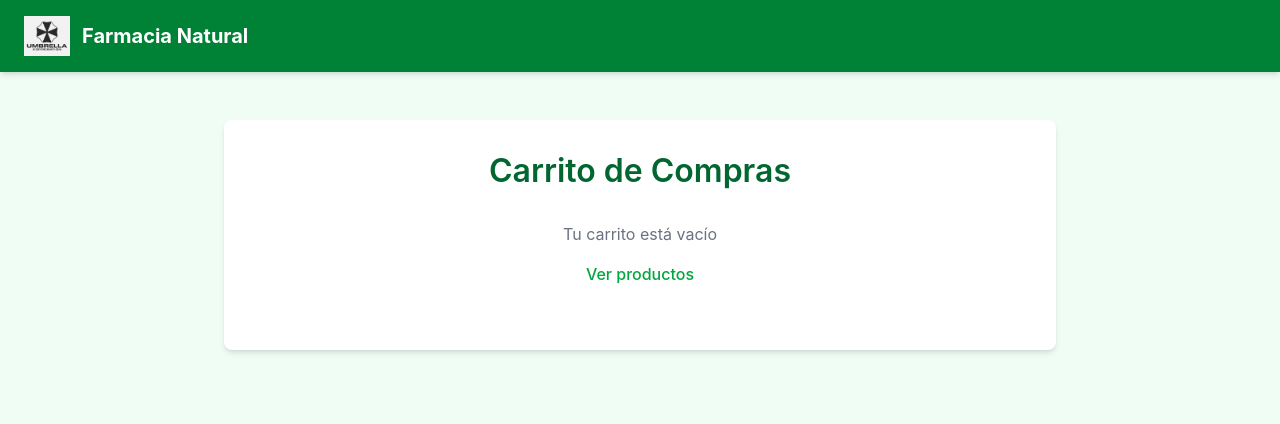
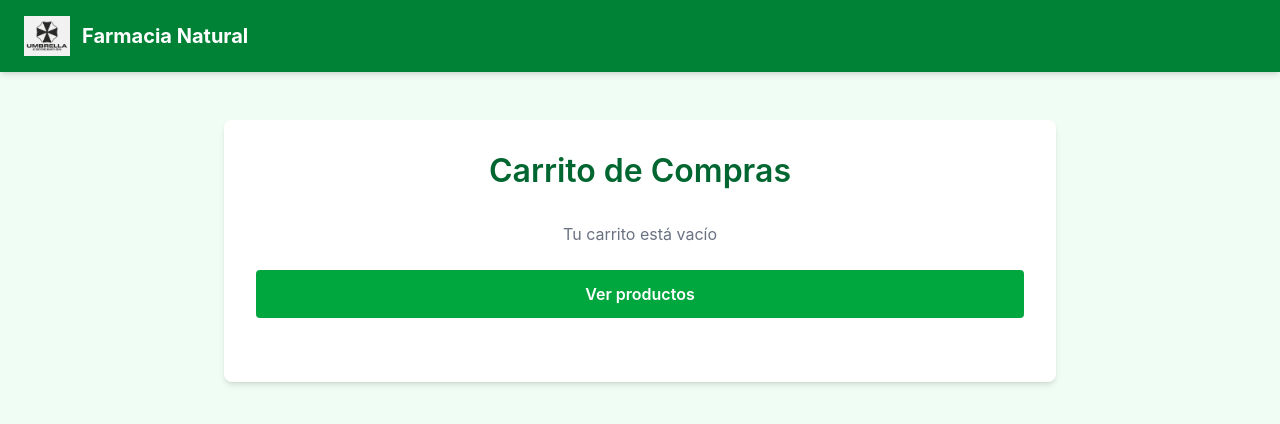
Before and after one commit to CarlosBatre/SpringBooster-Catedra, a React (Create React App) app: page /cart in a window 1280 px wide. Shown: the top 424 px of the page. Built offline with nearby package versions, Linux system fonts and the light colour scheme; sample sign-in values are in the browser's storage; the HTML template or start-up script is replaced by a standard one.

Commit message:
Update Cart.jsx

```diff
--- a/src/components/pages/Cart.jsx
+++ b/src/components/pages/Cart.jsx
@@ -1,6 +1,6 @@
 import React, { useState, useEffect } from 'react';
 import { useNavigate } from 'react-router-dom';
-import img from '../../img/logo_umbrella.png'; // Asegúrate que esta ruta es correcta
+import img from '../../img/logo_umbrella.png';
 
 const Cart = () => {
   const [cartItems, setCartItems] = useState(() => {
@@ -14,18 +14,8 @@ const Cart = () => {
     localStorage.setItem('cart', JSON.stringify(cartItems));
   }, [cartItems]);
 
-  useEffect(() => {
-    const handleStorageChange = () => {
-      const updatedCart = localStorage.getItem('cart');
-      setCartItems(updatedCart ? JSON.parse(updatedCart) : []);
-    };
-
-    window.addEventListener('storage', handleStorageChange);
-    return () => window.removeEventListener('storage', handleStorageChange);
-  }, []);
-
   const calculateTotal = () => {
-    return cartItems.reduce((total, item) => total + (item.price * item.quantity), 0);
+    return cartItems.reduce((total, item) => total + item.price * item.quantity, 0);
   };
 
   const handleUpdateQuantity = (productId, newQuantity) => {
@@ -35,9 +25,7 @@ const Cart = () => {
     }
     setCartItems(prevItems =>
       prevItems.map(item =>
-        item.id === productId
-          ? { ...item, quantity: newQuantity }
-          : item
+        item.id === productId ? { ...item, quantity: newQuantity } : item
       )
     );
   };
@@ -50,15 +38,8 @@ const Cart = () => {
     <div className="min-h-screen bg-green-50">
       {/* Header con logo */}
       <header className="bg-green-700 text-white py-4 px-6 flex items-center justify-between shadow-md">
-        <div
-          className="flex items-center cursor-pointer"
-          onClick={() => navigate('/dashboard')}
-        >
-          <img
-            src={img}
-            alt="Farmacia Natural Logo"
-            className="h-10 w-auto mr-3"
-          />
+        <div className="flex items-center cursor-pointer" onClick={() => navigate('/dashboard')}>
+          <img src={img} alt="Farmacia Natural Logo" className="h-10 w-auto mr-3" />
           <span className="text-xl font-bold">Farmacia Natural</span>
         </div>
       </header>
@@ -71,9 +52,13 @@ const Cart = () => {
           {cartItems.length === 0 ? (
             <div className="text-center py-8">
               <p className="text-gray-500">Tu carrito está vacío</p>
-              <a href="/products" className="text-green-600 hover:text-green-800 mt-4 inline-block font-medium">
+              <br/>
+      <button
+        onClick={() => navigate('/dashboard')}
+        className="bg-green-600 text-white px-6 py-2 rounded-md font-semibold hover:bg-green-700 transition"
+      >
                 Ver productos
-              </a>
+              </button>
             </div>
           ) : (
             <>
```
